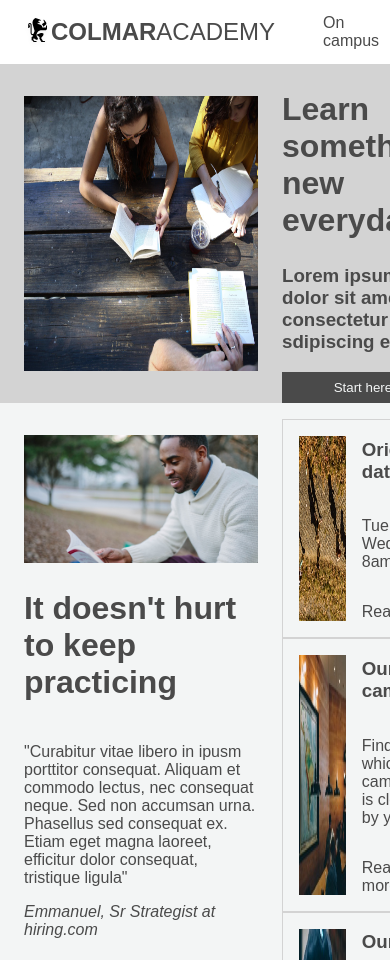
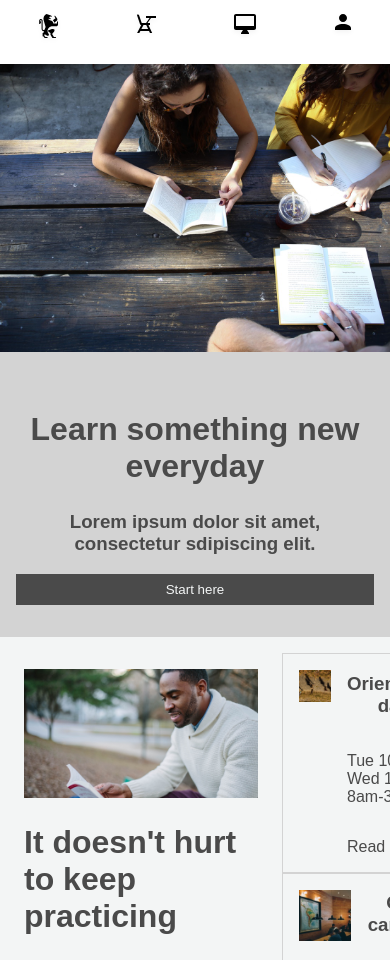
Before and after one commit to gitvrust/colmar_academy, a plain HTML site: page index.html in a window 390 px wide. Shown: the top 960 px of the page. Drawn offline with Linux system fonts and the light colour scheme; a web font is replaced by a local one.

Commit message:
add media queries

```diff
--- a/index.html
+++ b/index.html
@@ -10,15 +10,35 @@
       <div class="header">
         <div class="logo">
           <img src="./resources/images/ic-logo.svg" alt="logo">
-          <span><b>Colmar</b>Academy</span>
+          <span><strong>Colmar</strong>Academy</span>
         </div>
-        <nav>
+        <nav class="desktop">
           <ul>
             <li><a href="#">On campus</a></li>
             <li><a href="#">Online</a></li>
             <li><a href="#">For companies</a></li>
             <li><a href="#">Sign in</a></li>
           </ul>
+        </nav>
+        <nav class="mobile">
+          <span>
+            <img src="./resources/images/ic-logo.svg" alt="logo">
+          </span>
+          <span>
+            <a href="#">
+              <img src="./resources/images/ic-on-campus.svg" alt="On Campus">
+            </a>
+          </span>
+          <span>
+            <a href="#">
+              <img src="./resources/images/ic-online.svg" alt="Online">
+            </a>
+          </span>
+          <span>
+            <a href="@">
+              <img src="./resources/images/ic-login.svg" alt="Login">
+            </a>
+          </span>
         </nav>
       </div>
     </header>
@@ -40,7 +60,9 @@
         </div>
         <div class="side-column">
           <div class="title">
-            <img src="./resources/images/information-orientation.jpg" alt="orientation">
+            <div class="title-image">
+              <img src="./resources/images/information-orientation.jpg" alt="orientation">
+            </div>
             <div class="info">
               <h3>Orientation date</h3>
               <p>Tue 10/11 & Wed 10/12: 8am-3pm</p>
@@ -48,7 +70,9 @@
             </div>
           </div>
           <div class="title">
-            <img src="./resources/images/information-campus.jpg" alt="map in a room">
+            <div class="title-image">
+              <img src="./resources/images/information-campus.jpg" alt="map in a room">
+            </div>
             <div class="info">
               <h3>Our campus</h3>
               <p>Find which campus is close by you</p>
@@ -56,7 +80,9 @@
             </div>
           </div>
           <div class="title">
-            <img src="./resources/images/information-guest-lecture.jpg" alt="old man in glasses">
+            <div class="title-image">
+              <img src="./resources/images/information-guest-lecture.jpg" alt="old man in glasses">
+            </div>
             <div class="info">
               <h3>Our guest lecture</h3>
               <p>Join a keynote with Oliver Sack about music in medical treatment</p>
@@ -118,7 +144,7 @@
           </div>
         </div>
 
-      </section>
+      </section><!--fourth section-->
       <section class="practicing-ex">
         <h1>Thesis exhibit</h1>
         <div class="main-container">
@@ -132,14 +158,18 @@
           </div>
           <div class="side-column-ex">
             <div class="title">
-              <img src="./resources/images/thesis-fisma.jpg" alt="phone and drawing">
+              <div class="title-image">
+                <img src="./resources/images/thesis-fisma.jpg" alt="phone and drawing">
+              </div>
               <div class="info">
                 <h3>Fisma: Design and Prototype</h3>
                 <p>Designer showcase of new prototype product</p>
               </div>
             </div>
             <div class="title">
-              <img src="./resources/images/thesis-now-and-then.jpg" alt="Empire State Building">
+              <div class="title-image">
+                <img src="./resources/images/thesis-now-and-then.jpg" alt="Empire State Building">
+              </div>
               <div class="info">
                 <h3>Now and then</h3>
                 <p>Research study about New York</p>
@@ -149,7 +179,7 @@
         </div>
       </section>
     </main>
-    <footer>
+    <footer><!--footer-->
       <div>
         <small>&copy; Colmar Academy. All rights reserved.</small>
       </div>
--- a/resources/css/style.css
+++ b/resources/css/style.css
@@ -6,6 +6,8 @@ body {
   margin: 0 auto;
   padding: 0;
 }
+
+/* Header */
 
 header {
   display: block;
@@ -52,6 +54,24 @@ a {
   color: inherit;
 }
 
+@media only screen and (max-width: 685px) {
+  nav.mobile {
+    display: flex;
+    width: 100%;
+    justify-content: space-around;
+  }
+
+  div.logo, nav.desktop {
+    display: none;
+  }
+}
+
+@media only screen and (min-width: 686px) {
+  nav.mobile {
+    display: none;
+  }
+}
+
 /* First banner */
 
 main {
@@ -87,6 +107,26 @@ h1 {
   width: 100%;
 }
 
+@media only screen and (max-width: 685px) {
+  .learn {
+    flex-direction: column;
+  }
+
+  .learn img {
+    width: auto;
+    margin: 0;
+  }
+
+  .banner-text {
+    justify-content: center;
+    margin: 2rem 1rem;
+  }
+
+.banner-text h1,h3 {
+  text-align: center;
+}
+}
+
 /* Second section */
 
 .practicing {
@@ -99,10 +139,6 @@ h1 {
   width: 60%;
   padding: 2rem 1.5rem;
 }
-
-/*.main-img h1 {
-  margin: 2rem 0 1.5rem;
-}*/
 
 .citation {
   text-align: left;
@@ -120,6 +156,7 @@ h1 {
 .title {
   display: flex;
   flex-direction: row;
+  justify-content: space-between;
   width: 100%;
   height: auto;
   border: 1px solid lightgray;
@@ -130,8 +167,12 @@ h1 {
   background-color: lightgray;
 }
 
+.title-image {
+  flex: 1 1 35%;
+}
+
 .title img {
-  width: 35%;
+  width: 100%;
   height: auto;
   padding: 1rem;
 }
@@ -141,6 +182,8 @@ h1 {
   flex-direction: column;
   align-items: flex-start;
   justify-content: center;
+  flex: 1 6 65%;
+  padding-left: 2rem;
 }
 
 /* Third section */
```
